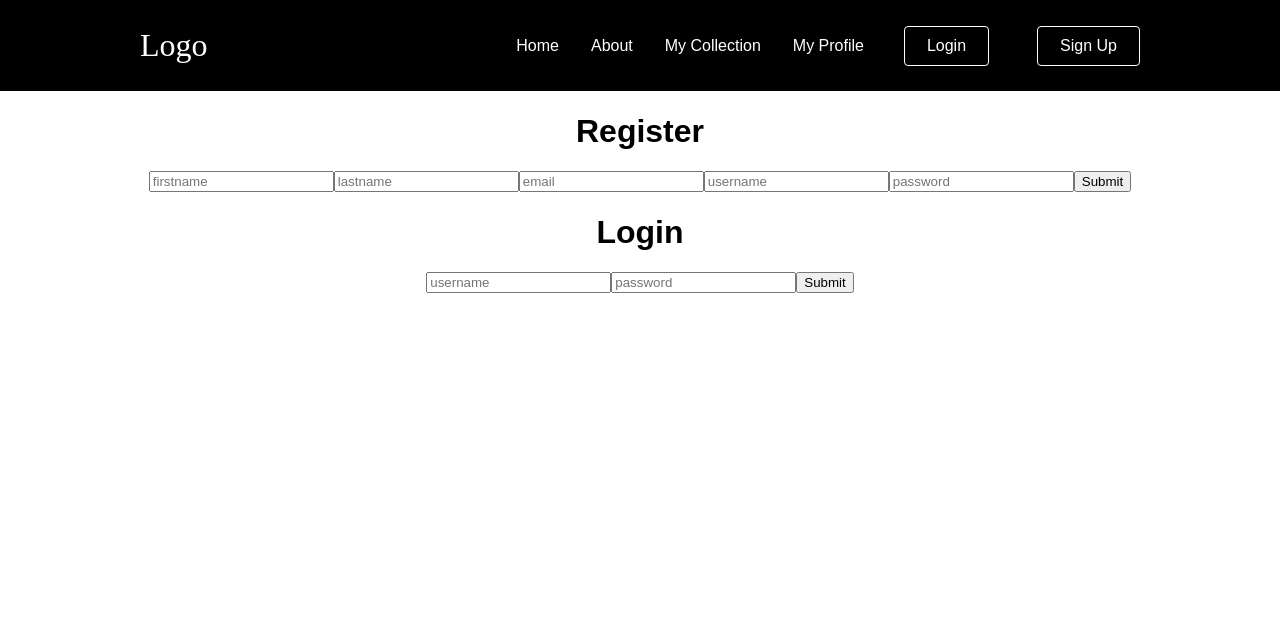
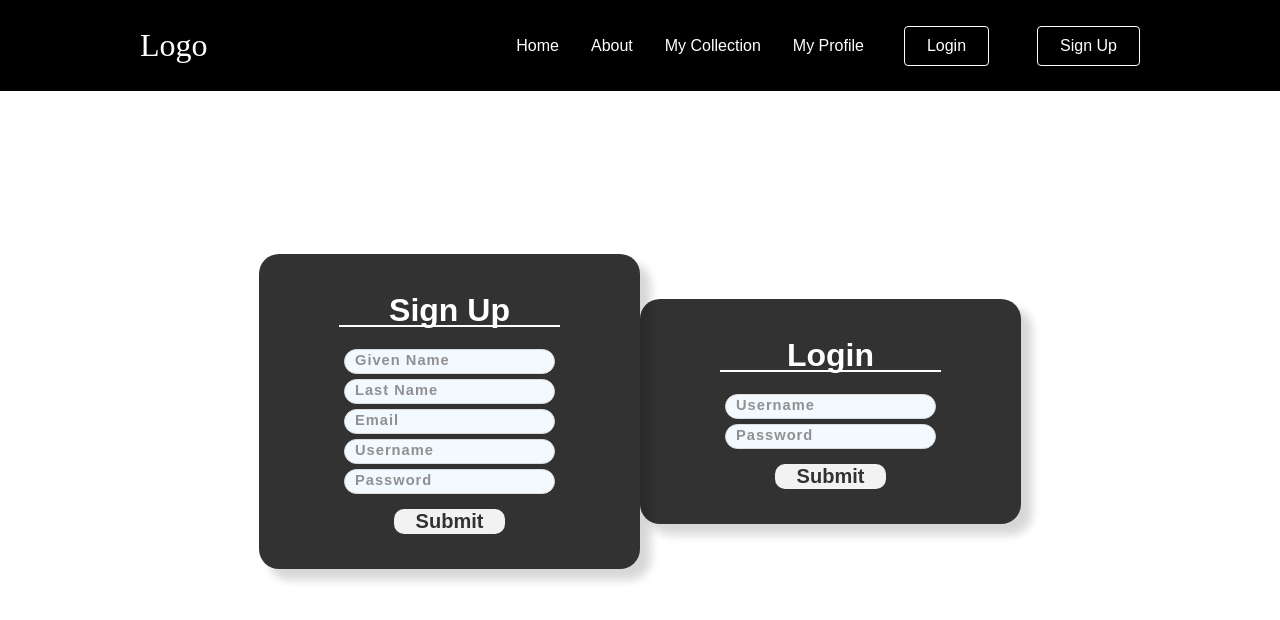
Before and after one commit to ikaharudin7/Pouch-Web-App, a React (Create React App) app in the folder front/: page /login in a window 1280 px wide. Shown: the top 620 px of the page. Built offline with nearby package versions, Linux system fonts and the light colour scheme.

Commit message:
Version 1.0
styling done for login

Co-Authored-By: JoshuaChua1106 <75936223+JoshuaChua1106@users.noreply.github.com>

```diff
--- a/front/src/pages/login.css
+++ b/front/src/pages/login.css
@@ -10,6 +10,7 @@
   justify-content: center;
   align-items: center;
   min-height: 80vh;
+  grid-template-columns: 1fr 1fr;
 }
 
 .form-box{
@@ -78,11 +79,11 @@
 
 .login-btn{
   position: relative;
-  width: 75%;
+  width: 50%;
   justify-content: center;
   align-items: center;
   margin-top: 5px;
-  border-radius: 20px;
+  border-radius: 10px;
   border: none;
   font-size: 15pt;
   font-weight: 700;
@@ -91,7 +92,7 @@
   cursor: pointer;
   margin-top: 10px;
   margin-bottom: 35px;
-  margin-left: 24px;
+  margin-left: px;
   font-family: 'Overpass', sans-serif;
 }
 
--- a/front/src/pages/login.js
+++ b/front/src/pages/login.js
@@ -25,7 +25,6 @@ function LoginForm() {
       withCredentials: true,
       url: "http://localhost:8080/signup",
     }).then((res) => console.log(res.data));
-
 
   };
 
@@ -63,46 +62,46 @@ function LoginForm() {
   }
 
   return (
-
     <div className="App">
-      <div>
-        <h1>Register</h1>
-        <input
-          placeholder="firstname"
+      <div className="login-form">
+        <div className="form-box">
+          <h1 className="login-text">Sign Up</h1>
+          <input className="login-box"
+            placeholder="Given Name"
             onChange={(e) => setRegisterFirstName(e.target.value)}
           />
-        <input
-          placeholder="lastname"
+          <input className="login-box"
+            placeholder="Last Name"
             onChange={(e) => setRegisterLastName(e.target.value)}
           />
-        <input
-          placeholder="email"
+          <input className="login-box"
+            placeholder="Email"
             onChange={(e) => setRegisterEmail(e.target.value)}
           />
-        <input
-          placeholder="username"
+          <input className="login-box"
+            placeholder="Username"
             onChange={(e) => setRegisterUsername(e.target.value)}
           />
-        <input
-          placeholder="password"
+          <input className="login-box"
+            placeholder="Password"
             onChange={(e) => setRegisterPassword(e.target.value)}
           />
-        <button onClick={register}>Submit</button>
+          <button className="login-btn" onClick={register}>Submit</button>
         </div>
 
-      <div>
-        <h1>Login</h1>
-        <input
-          placeholder="username"
+        <div className="form-box">
+          <h1 className="login-text">Login</h1>
+          <input className="login-box"
+            placeholder="Username"
             onChange={(e) => setLoginUsername(e.target.value)}
           />
-        <input
-          placeholder="password"
+          <input className="login-box"
+            placeholder="Password"
             onChange={(e) => setLoginPassword(e.target.value)}
           />
-        <button onClick={login}>Submit</button>
+          <button className="login-btn" onClick={login}>Submit</button>
         </div>
-
+      </div>
     </div>
 
   );
```
Lines whose indentation alone changed are shown as unchanged.
